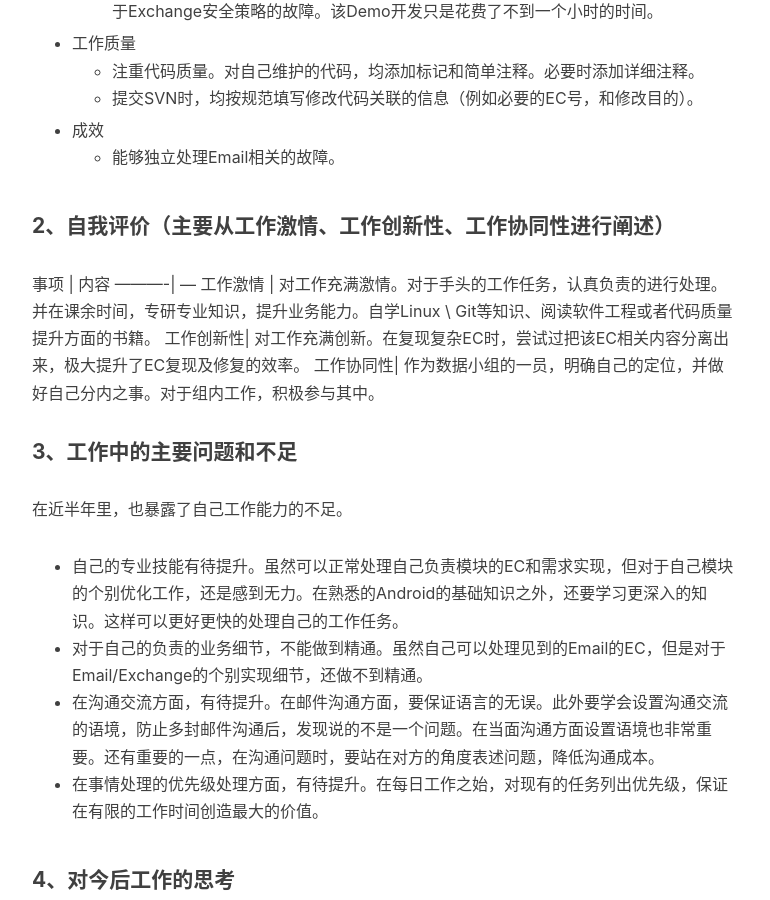
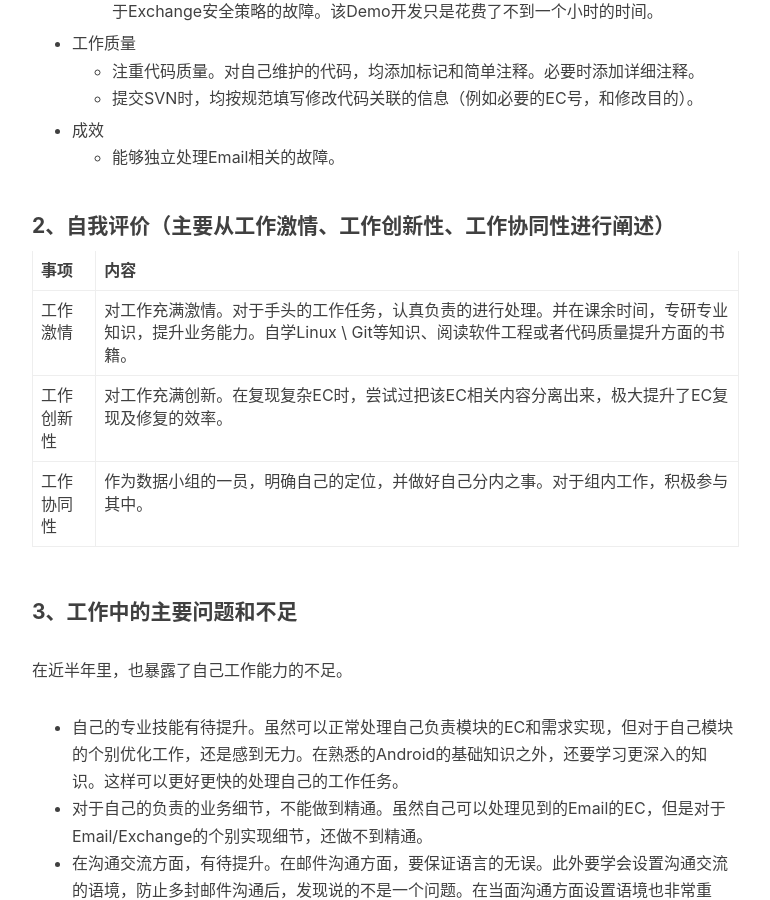
Before and after one commit to fxleyu/fxleyu.github.io, a Jekyll site: the page built from _posts/2016-06-29-personal-progress-report.md, in a window 1280 px wide and 900 px high, scrolled down 1087 px. Shown: the whole window, without its empty margins (233-1003 px from the left). Built offline with Jekyll 4.4.1, drawn with Linux system fonts in a browser that asks for light colours; nearby versions of some CDN libraries; comment, search, counter and statistics services are not loaded.

Commit message:
[UPDATE] 更新样式，处理博客显示异常的问题

```diff
--- a/_posts/2016-06-29-personal-progress-report.md
+++ b/_posts/2016-06-29-personal-progress-report.md
@@ -31,8 +31,9 @@ tags:
     - 能够独立处理Email相关的故障。
 
 #### 2、自我评价（主要从工作激情、工作创新性、工作协同性进行阐述）
-事项      | 内容
-----------| ---
+
+事项 | 内容
+---|---
 工作激情  | 对工作充满激情。对于手头的工作任务，认真负责的进行处理。并在课余时间，专研专业知识，提升业务能力。自学Linux \ Git等知识、阅读软件工程或者代码质量提升方面的书籍。
 工作创新性| 对工作充满创新。在复现复杂EC时，尝试过把该EC相关内容分离出来，极大提升了EC复现及修复的效率。
 工作协同性| 作为数据小组的一员，明确自己的定位，并做好自己分内之事。对于组内工作，积极参与其中。
```
